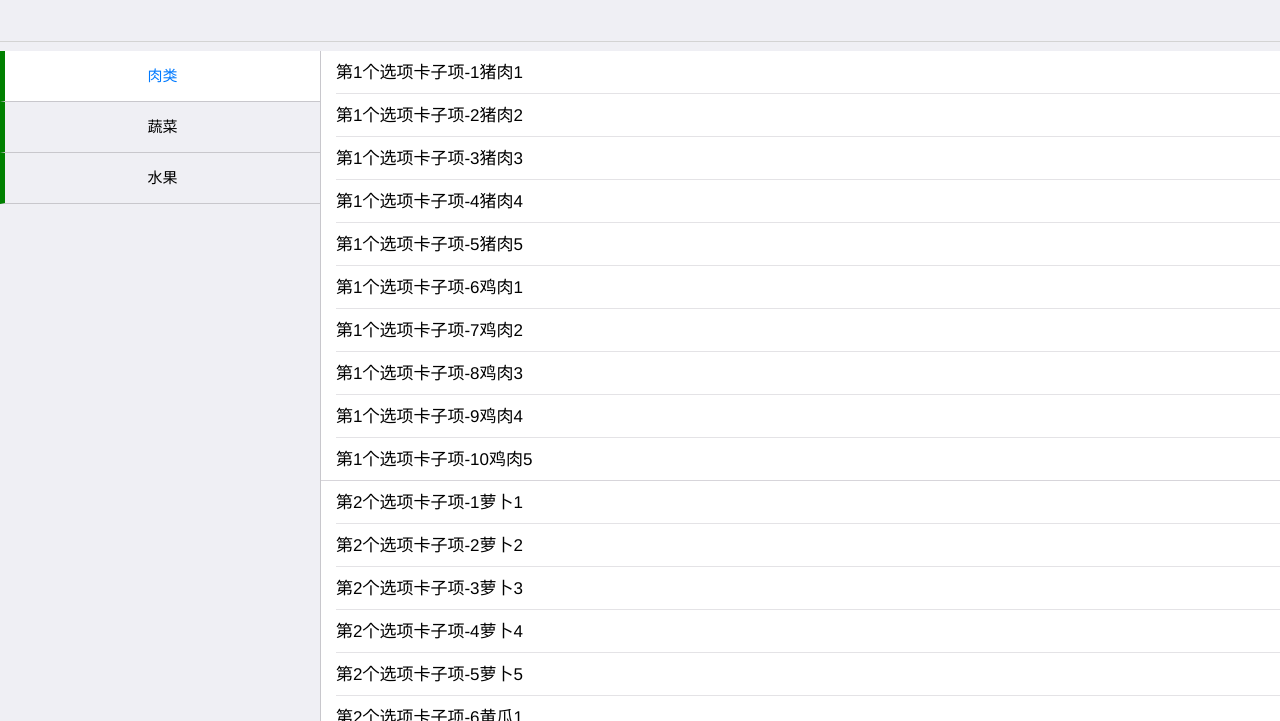
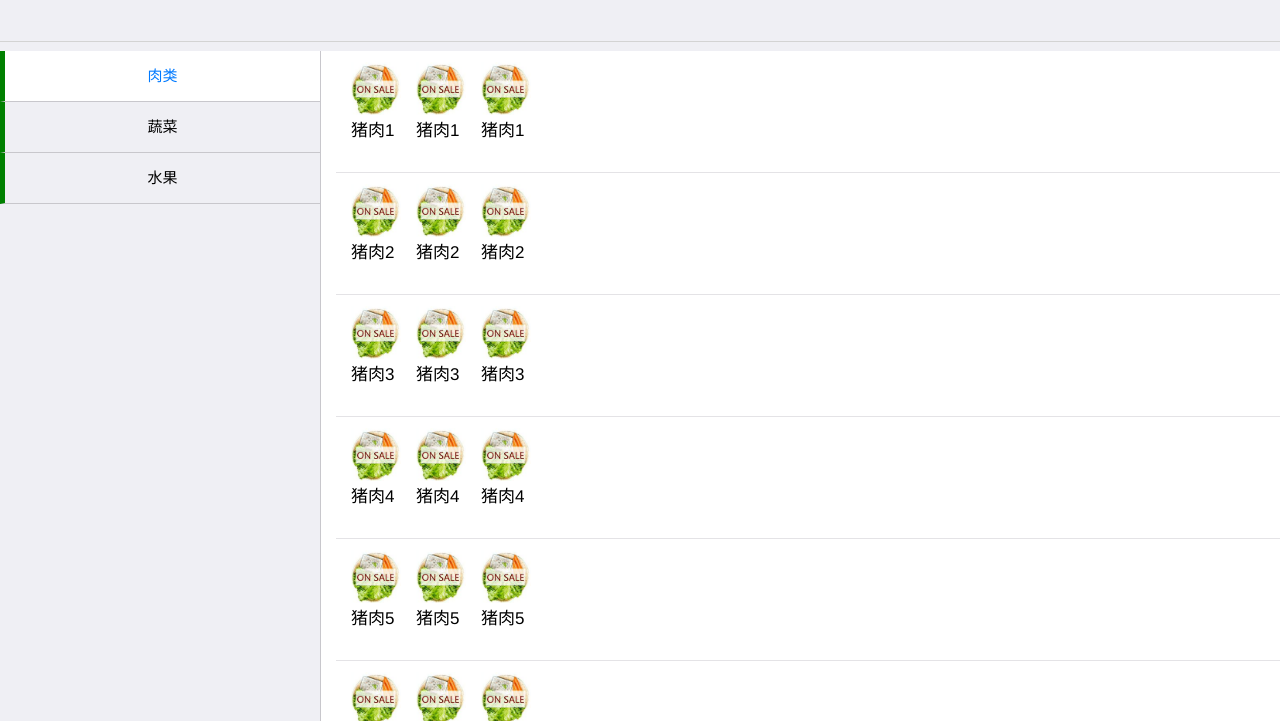
Before and after one commit to BowenTH/saturdayFoot, a plain HTML site: page E3signl/shopList/detailHead.html in a window 1280 px wide. Shown: the part 79-800 px from the top of the page. Drawn offline with Linux system fonts and the light colour scheme; files that its build step writes are made by us from their sources.

Commit message:
购物车第一页，加图片

```diff
--- a/E3signl/shopList/detailHead.html
+++ b/E3signl/shopList/detailHead.html
@@ -32,6 +32,15 @@
 			.a-active{
 				border-left: 5px solid green!important;
 				color: red;
+			}
+			li img{width: 50px;height: auto;}
+			li div{
+				width:50px;float:left; height:100px;
+				margin-left: 15px;
+			}
+
+			#segmentedControlContents{
+				background: white;
 			}
 
 		</style>
@@ -127,7 +136,11 @@
 //					if(j==2){
 //						html.push('<li class="mui-table-view-cell">' + leftMenu[0].info[0].name + '</li>');
 //					}else{
-						html.push('<li class="mui-table-view-cell ">第' + i + '个选项卡子项-' + j  + leftMenu[i-1].info[j-1].name  + '</li>');
+						html.push('<li class="mui-table-view-cell "style="display:block">');
+						for(var k=0;k<3;k++){
+							html.push("<div><img  src='../img/food/1111.png'/>"+ "<span >"+leftMenu[i-1].info[j-1].name+"</span></div>" );
+						}
+						html.push('</li>');
 //					}
 //					html.push('<li class="mui-table-view-cell">第' + i + '个选项卡子项-' + j + '</li>');
 				}
@@ -229,7 +242,7 @@
 					scrollTo(this.getAttribute('data-index'));
 					return false;
 				});
-				mui($('#segmentedControlContents')).on('tap','li',function(){
+				mui($('#segmentedControlContents')).on('tap','img',function(){
 					mui.openWindow('detail/menuList.html','menuList.html');
 				})
 			})();
```
Also changed, not shown: E3signl/barItem/life.html (+1 -1 lines), E3signl/img/food/1111.png (added), E3signl/manifest.json, 1 other file.
